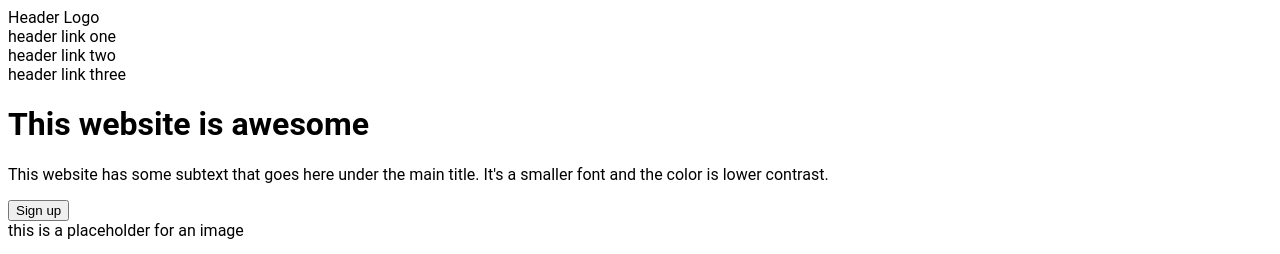
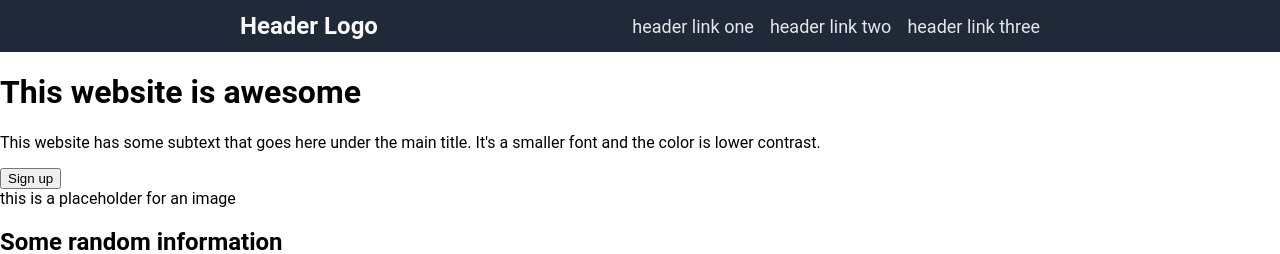
Before and after one commit to Mathdallas-code/odin-landing-page, a plain HTML site: page index.html in a window 1280 px wide. Shown: the top 254 px of the page. Drawn offline with Linux system fonts and the light colour scheme.

Commit message:
Add flex and styling to the header of the website
Add the background color, flex layouts, and colors to the header of the
website

```diff
--- a/styles.css
+++ b/styles.css
@@ -2,15 +2,40 @@ body {
   font-family: Roboto;
   display: flex;
   flex-direction: column;
+  margin: 0;
 }
 
 ul {
+  display: flex;
   list-style-type: none;
   padding: 0;
   margin: 0;
+  justify-content: space-between;
+  align-items: center;
+  width: 800px;
 }
 
 a {
   text-decoration: none;
-  color: black;
+  font-size: 18px;
+  color: #e5e7eb;
 }
+
+.header {
+  display: flex;
+  justify-content: center;
+  padding: 12px;
+  background-color: #1f2937;
+  margin: 0;
+}
+
+.logo {
+  font-size: 24px;
+  font-weight: 700;
+  color: #f9faf8;
+}
+
+.links {
+  display: flex;
+  gap: 16px;
+}
```
